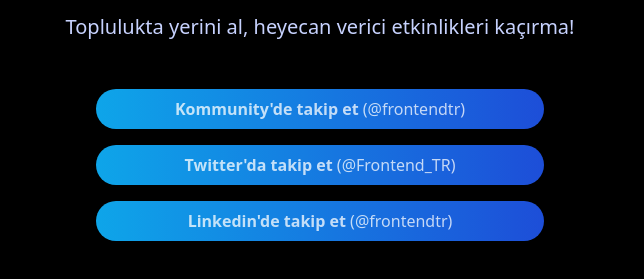
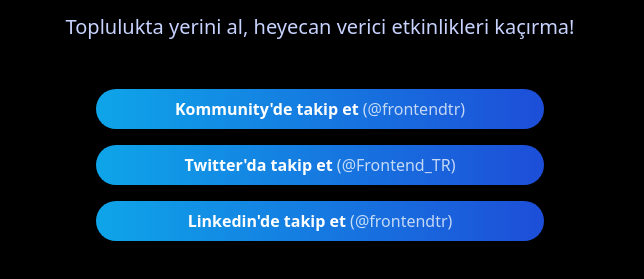
Before and after one commit to FrontendTR/_frontendtr, a website: page index.html in a window 1280 px wide. Shown: the part 319-598 px from the top of the page, without its empty margins (320-964 px from the left). Drawn offline with Linux system fonts and the light colour scheme.

Commit message:
social profiles opacity remove

```diff
--- a/index.html
+++ b/index.html
@@ -34,17 +34,17 @@
                 <div class="relative grid grid-cols-1 gap-4 max-w-md mx-auto mt-12 overflow-hidden">
                     <a href="https://kommunity.com/frontendtr"
                         class="rounded-full p-2 bg-gradient-to-l from-blue-700 to-sky-500">
-                        <span class="text-white/75 inline-block font-bold">Kommunity'de takip et</span>
+                        <span class="text-white inline-block font-bold">Kommunity'de takip et</span>
                         <span class="text-white/75 inline-block">(@frontendtr)</span>
                     </a>
                     <a href="https://twitter.com/Frontend_TR"
                         class="rounded-full p-2 bg-gradient-to-l from-blue-700 to-sky-500">
-                        <span class="text-white/75 inline-block font-bold">Twitter'da takip et</span>
+                        <span class="text-white inline-block font-bold">Twitter'da takip et</span>
                         <span class="text-white/75 inline-block">(@Frontend_TR)</span>
                     </a>
                     <a href="https://www.linkedin.com/company/frontendtr"
                         class="rounded-full p-2 bg-gradient-to-l from-blue-700 to-sky-500">
-                        <span class="text-white/75 inline-block font-bold">Linkedin'de takip et</span>
+                        <span class="text-white inline-block font-bold">Linkedin'de takip et</span>
                         <span class="text-white/75 inline-block">(@frontendtr)</span>
                     </a>
                 </div>
```
